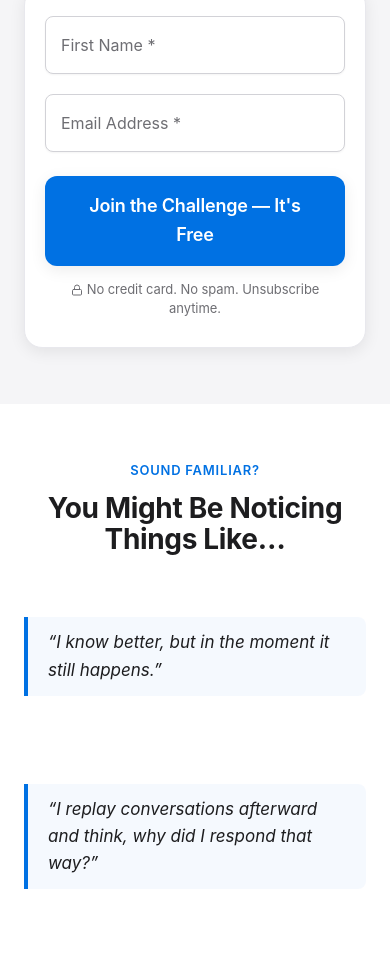
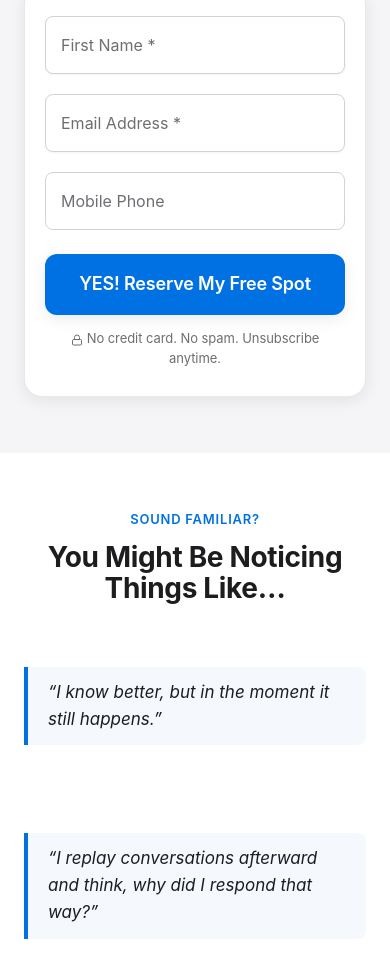
Before and after one commit to rbradshaw9/emotionalfreedomchallenge, a Next.js app: page / in a window 390 px wide. Shown: the part 1694-2663 px from the top of the page. Built offline with nearby package versions, Linux system fonts and the light colour scheme.

Commit message:
Update registration form: add phone field, new button text, bump IS version

```diff
--- a/app/(main)/components/RegistrationForm.tsx
+++ b/app/(main)/components/RegistrationForm.tsx
@@ -22,7 +22,7 @@ export default function RegistrationForm() {
       >
         <input name="inf_form_xid" type="hidden" value="9f8fabd0cb80c3d4232d104b7905ff0f" />
         <input name="inf_form_name" type="hidden" value="Registered for EFC" />
-        <input name="infusionsoft_version" type="hidden" value="1.70.0.902929" />
+        <input name="infusionsoft_version" type="hidden" value="1.70.0.905848" />
 
         <div className="v2-form-group">
           <input
@@ -48,9 +48,20 @@ export default function RegistrationForm() {
           <label htmlFor="inf_field_Email_v2">Email Address *</label>
         </div>
 
+        <div className="v2-form-group">
+          <input
+            id="inf_field_Phone1_v2"
+            name="inf_field_Phone1"
+            placeholder=" "
+            type="tel"
+            autoComplete="tel"
+          />
+          <label htmlFor="inf_field_Phone1_v2">Mobile Phone</label>
+        </div>
+
         <div className="infusion-submit">
           <button type="submit" disabled={isSubmitting}>
-            {isSubmitting ? 'Reserving your spot…' : 'Join the Challenge — It\'s Free'}
+            {isSubmitting ? 'Reserving your spot…' : 'YES! Reserve My Free Spot'}
           </button>
         </div>
 
```
